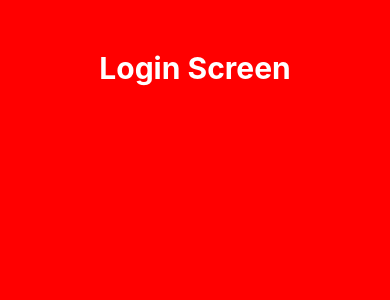
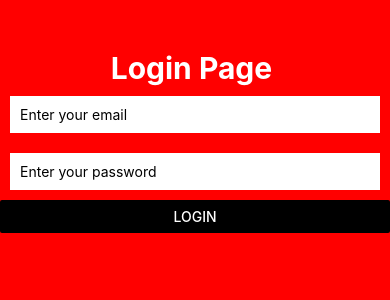
Before and after one commit to ashishverma2831/firstapp, a React Native app: screen / in a window 390 px wide. Shown: the top 300 px of the page. Built offline with nearby package versions, Linux system fonts and the light colour scheme.

Commit message:
chore: Update LoginScreen with input fields and login button

```diff
--- a/screens/LoginScreen.jsx
+++ b/screens/LoginScreen.jsx
@@ -1,11 +1,13 @@
 import React from 'react'
-import { StyleSheet, Text, View } from 'react-native'
+import { Button, StyleSheet, Text, TextInput, View } from 'react-native'
 
 const LoginScreen = () => {
   return (
     <View style={styles.container}>
-        <Text style={styles.text}>Login Screen</Text>
-
+        <Text style={styles.text}>Login Page </Text>
+        <TextInput placeholder="Enter your email" style={{backgroundColor:'white', margin:10, padding:10}}/>
+        <TextInput placeholder="Enter your password" style={{backgroundColor:'white', margin:10, padding:10}}/>
+        <Button title="Login" color="black" style />
     </View>
   )
 }
```
